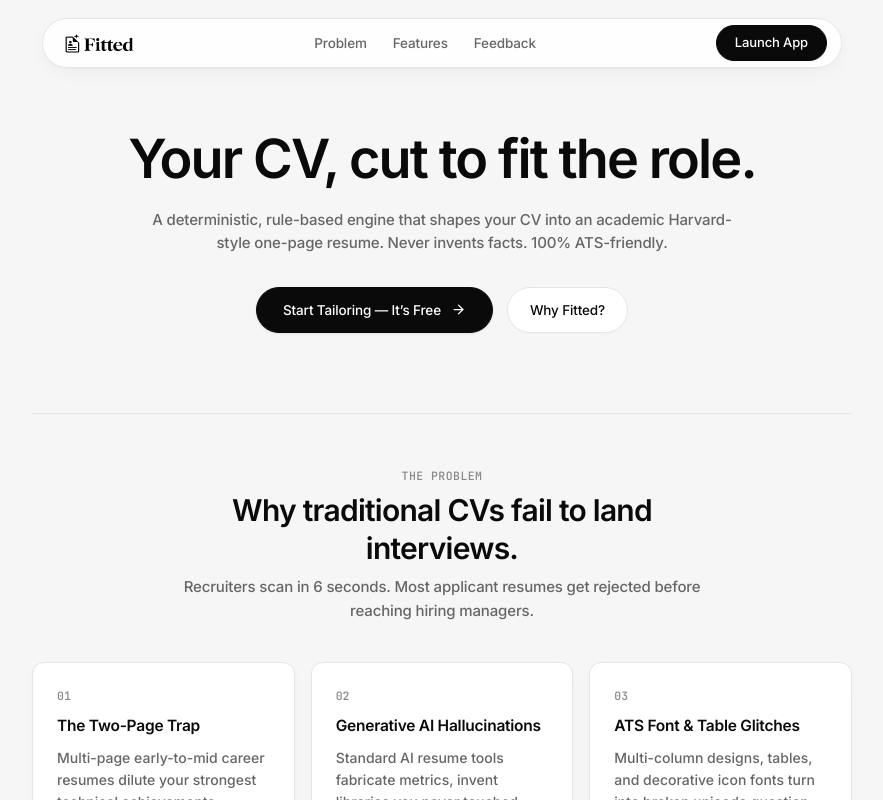
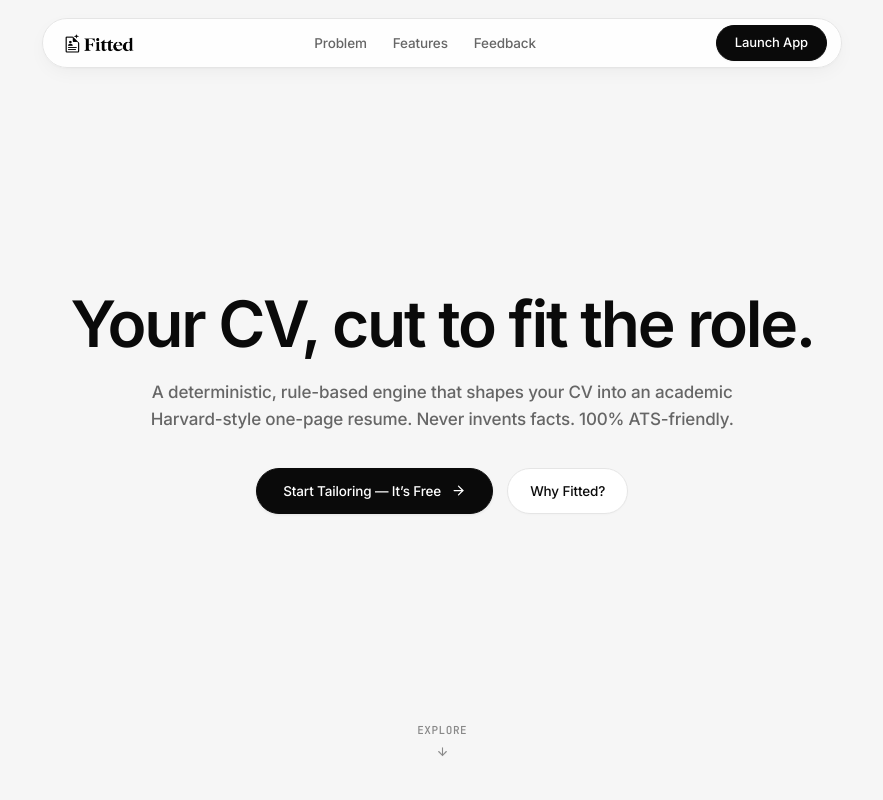
Before and after one commit to vardzz/fitted.com, a Next.js app: page / in a window 1280 px wide. Shown: the top 800 px of the page, without its empty margins (198-1081 px from the left). Built offline with nearby package versions, Linux system fonts and the light colour scheme.

Commit message:
feat(hero): make hero section fill full viewport height with dynamic scroll-to-top on visit

```diff
--- a/src/app/globals.css
+++ b/src/app/globals.css
@@ -1771,69 +1771,46 @@ input, textarea {
   box-shadow: 0 4px 12px -2px rgba(0, 0, 0, 0.12);
 }
 
-/* Hero Section */
+/* Hero Section - Full Viewport First Fold */
 .landing-hero {
-  max-width: 760px;
-  margin: 64px auto 0 auto;
+  min-height: calc(100vh - 78px);
+  min-height: calc(100dvh - 78px);
+  width: 100%;
+  display: flex;
+  flex-direction: column;
+  align-items: center;
+  justify-content: space-between;
   text-align: center;
+  padding: clamp(16px, 3vh, 48px) 0 20px 0;
+  box-sizing: border-box;
+}
+
+.landing-hero-inner {
+  max-width: 780px;
+  width: 100%;
+  margin: auto 0;
   display: flex;
   flex-direction: column;
   align-items: center;
 }
 
-.landing-pill-tag {
-  display: inline-flex;
-  align-items: center;
-  gap: 8px;
-  padding: 6px 15px;
-  border-radius: 9999px;
-  border: 1px solid #e5e5e5;
-  background-color: #ffffff;
-  font-family: var(--font-jetbrains), ui-monospace, monospace;
-  font-size: 12px;
-  font-weight: 500;
-  letter-spacing: 0.02em;
-  color: #0a0a0a;
-  margin-bottom: 24px;
-  box-shadow: 0 1px 2px rgba(0, 0, 0, 0.02);
-  transition: all 180ms cubic-bezier(0.23, 1, 0.32, 1);
-}
-
-.landing-pill-tag:hover {
-  border-color: #0a0a0a;
-  transform: translateY(-1px);
-}
-
-.landing-pill-dot {
-  width: 6px;
-  height: 6px;
-  border-radius: 50%;
-  background-color: #0a0a0a;
-  animation: pulse-dot 2.2s ease-in-out infinite;
-}
-
-@keyframes pulse-dot {
-  0%, 100% { opacity: 1; transform: scale(1); }
-  50% { opacity: 0.35; transform: scale(0.85); }
-}
-
 .landing-hero-title {
-  font-size: clamp(34px, 5.5vw, 54px);
+  font-size: clamp(38px, 6vw, 64px);
   font-weight: 600;
   letter-spacing: -0.035em;
-  line-height: 1.15;
+  line-height: 1.1;
   color: #0a0a0a;
-  margin-bottom: 18px;
+  margin-bottom: 20px;
 }
 
 .landing-hero-desc {
-  font-size: 15px;
+  font-size: clamp(15px, 1.8vw, 17px);
   font-weight: 500;
   letter-spacing: -0.01em;
   color: #666666;
-  line-height: 1.55;
-  max-width: 600px;
-  margin-bottom: 32px;
+  line-height: 1.6;
+  max-width: 620px;
+  margin-bottom: 34px;
 }
 
 .landing-hero-actions {
@@ -1842,6 +1819,37 @@ input, textarea {
   justify-content: center;
   gap: 14px;
   flex-wrap: wrap;
+}
+
+/* Scroll Indicator */
+.landing-scroll-indicator {
+  display: inline-flex;
+  flex-direction: column;
+  align-items: center;
+  gap: 6px;
+  font-family: var(--font-jetbrains), ui-monospace, monospace;
+  font-size: 11px;
+  font-weight: 500;
+  letter-spacing: 0.05em;
+  text-transform: uppercase;
+  color: #888888;
+  text-decoration: none;
+  transition: all 180ms cubic-bezier(0.23, 1, 0.32, 1);
+  padding: 8px 12px;
+}
+
+.landing-scroll-indicator:hover {
+  color: #0a0a0a;
+  transform: translateY(2px);
+}
+
+.landing-scroll-indicator svg {
+  animation: bounce-subtle 2s ease-in-out infinite;
+}
+
+@keyframes bounce-subtle {
+  0%, 100% { transform: translateY(0); }
+  50% { transform: translateY(4px); }
 }
 
 .landing-btn-primary {
@@ -1892,6 +1900,7 @@ input, textarea {
 
 /* Sections General */
 .landing-section {
+  scroll-margin-top: 86px;
   max-width: 820px;
   width: 100%;
   margin: 80px auto 0 auto;
--- a/src/components/landing/HeroSection.tsx
+++ b/src/components/landing/HeroSection.tsx
@@ -1,9 +1,23 @@
-import React from "react";
+"use client";
+
+import React, { useEffect } from "react";
 import Link from "next/link";
 
 export default function HeroSection() {
+  useEffect(() => {
+    // Prevent the browser from restoring previous halfway scroll on reload
+    if (typeof window !== "undefined" && "scrollRestoration" in window.history) {
+      window.history.scrollRestoration = "manual";
+    }
+    // Always land on the hero section when opening or refreshing
+    if (typeof window !== "undefined" && !window.location.hash) {
+      window.scrollTo({ top: 0, left: 0, behavior: "instant" as ScrollBehavior });
+    }
+  }, []);
+
   return (
     <section className="landing-hero stagger-2">
+      <div className="landing-hero-inner">
         <h1 className="landing-hero-title">
           Your CV, cut to fit the role.
         </h1>
@@ -34,6 +48,24 @@ export default function HeroSection() {
             Why Fitted?
           </a>
         </div>
+      </div>
+
+      <a href="#problem" className="landing-scroll-indicator" aria-label="Scroll to Problem section">
+        <span>Explore</span>
+        <svg
+          width={13}
+          height={13}
+          viewBox="0 0 24 24"
+          fill="none"
+          stroke="currentColor"
+          strokeWidth={2}
+          strokeLinecap="round"
+          strokeLinejoin="round"
+        >
+          <path d="M12 5v14" />
+          <path d="m19 12-7 7-7-7" />
+        </svg>
+      </a>
     </section>
   );
 }
```
Lines whose indentation alone changed are shown as unchanged.
